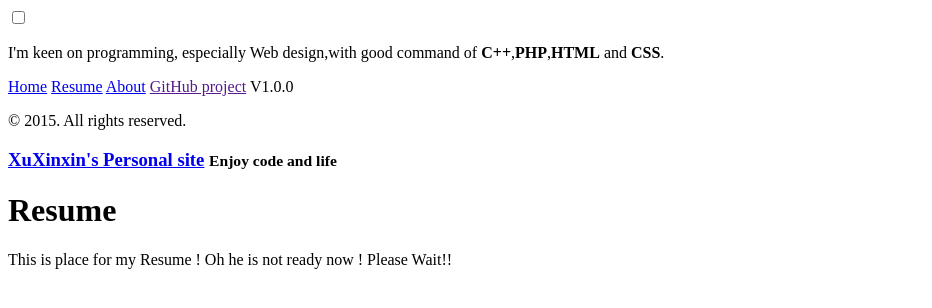
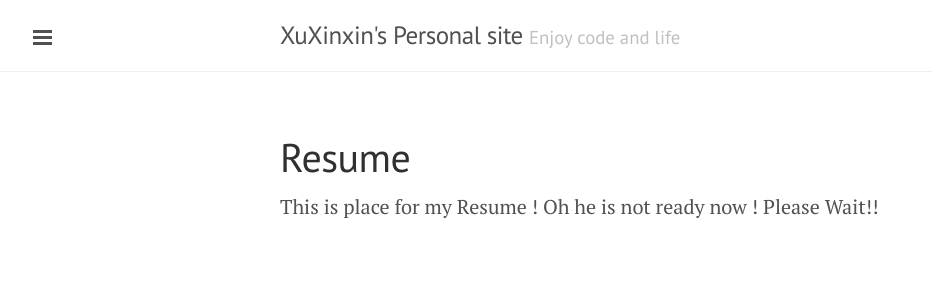
Before and after one commit to xuxinxin/jekyll-demo, a Jekyll site: the page built from Resume.md, in a window 1280 px wide. Shown: the top 308 px of the page, without its empty margins (0-932 px from the left). Built offline with Jekyll 4.4.1, drawn with Linux system fonts in a browser that asks for light colours.

Commit message:
route bug

```diff
--- a/_config.yml
+++ b/_config.yml
@@ -1,6 +1,6 @@
 # general configuration
 url: http://excentris.net
-baseurl: 'xuxinxin.github.io/jekyll-demo'
+baseurl: 'http://xuxinxin.github.io/jekyll-demo'
 
 #setup
 title:      XuXinxin's Personal site
```
